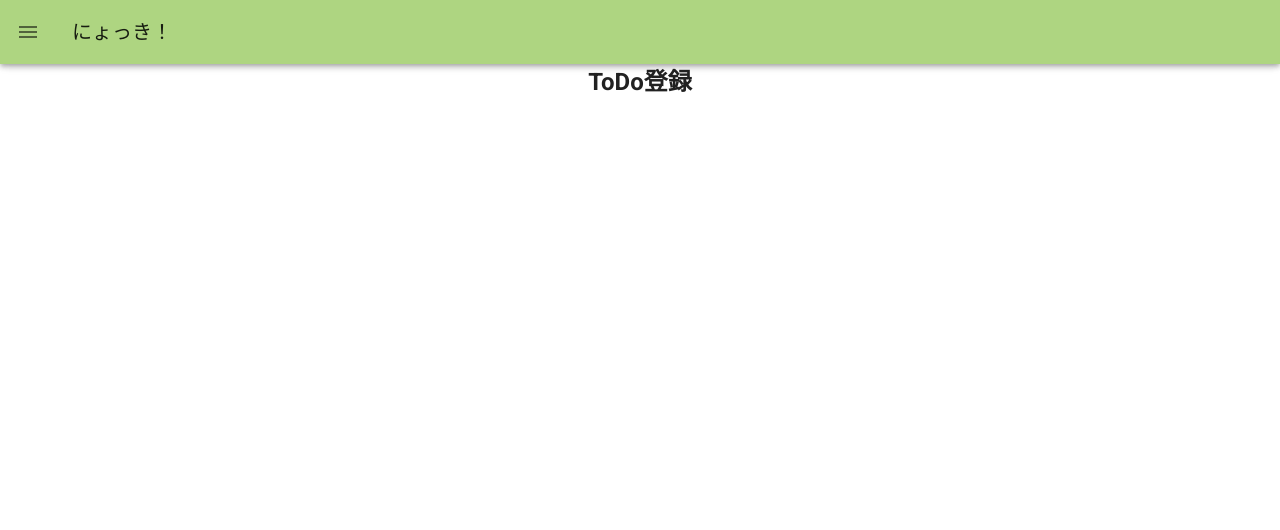
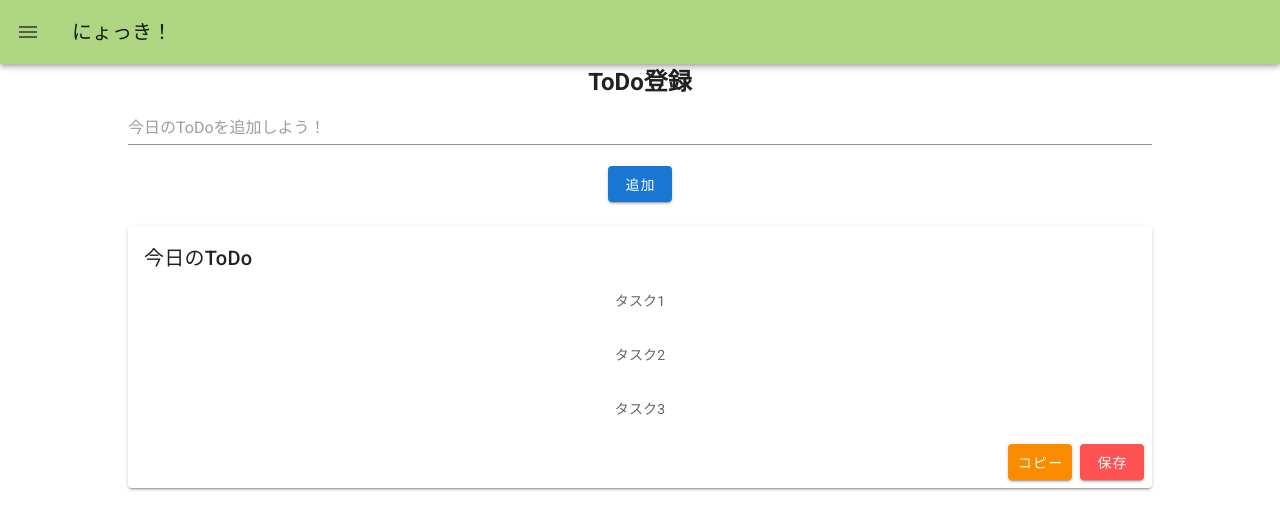
Before and after one commit to salt877/nyokki, a Vue app: page /registerToDo in a window 1280 px wide. Shown: the top 530 px of the page. Built offline with nearby package versions, Linux system fonts and the light colour scheme.

Commit message:
ToDo登録画面のモックを作成しました。

```diff
--- a/src/App.vue
+++ b/src/App.vue
@@ -6,7 +6,6 @@
       <v-toolbar-title>にょっき！</v-toolbar-title>
       <div class="flex-grow-1"></div>
     </v-app-bar>
-
     <v-navigation-drawer v-model="drawer" fixed temporary>
       <v-list nav dense>
             <v-list-item-content>
--- a/src/views/RegisterToDo.vue
+++ b/src/views/RegisterToDo.vue
@@ -1,11 +1,90 @@
 <template>
-  <div style="text-align: center">
-  <h2>ToDo登録</h2>
-</div>
+    <div style="text-align: center">
+        <h2>ToDo登録</h2>
+        <v-row>
+            <v-col>
+                <v-text-field
+                    placeholder="今日のToDoを追加しよう！"
+                    v-model="toDoCard"
+                    >
+                </v-text-field>
+                <v-btn
+                    color="primary"
+                    @click="addToDoCard()"
+                >追加
+                </v-btn>
+            </v-col>
+        </v-row>
+        <v-row>
+            <v-col>
+                <v-card>
+            <v-card-title>
+                今日のToDo
+            </v-card-title>
+            <v-card-text
+                v-for="todo in todos"
+                :key="todo"
+            >
+                {{todo.text}}
+            </v-card-text>
+            <v-card-actions>
+                <v-spacer></v-spacer>
+                <v-btn
+                    color="warning"
+                    @click="copyToDo"
+                 >コピー
+                 </v-btn>
+                 <v-btn
+                    color="error"
+                    @click="saveToDo"
+                 >保存
+                </v-btn>
+            </v-card-actions>
+            </v-card>
+            </v-col>
+        </v-row>
+    </div>
 </template>
 
 <script>
   export default {
-    name: "RegisterToDo"
+    name: "RegisterToDo",
+    data(){
+        return {
+            toDoCard: '',
+            todos:
+                [{
+                    text: 'タスク1'
+                },
+                {
+                    text: 'タスク2'
+                },
+                {
+                    text: 'タスク3'
+                }]
+        }
+    },
+    methods: {
+        addToDoCard: function(){
+            const newToDoCard = this.toDoCard;
+            if (!newToDoCard){
+                return ;
+            }
+            this.todos.push({
+                text: newToDoCard
+            });
+            this.toDoCard = '';
+        }
+    }
   };
 </script>
+<style scoped>
+.row {
+    align-content: "center";
+}
+.v-input, .v-card{
+    max-width: 80%;
+    margin: 0 auto;
+}
+
+</style>
```
